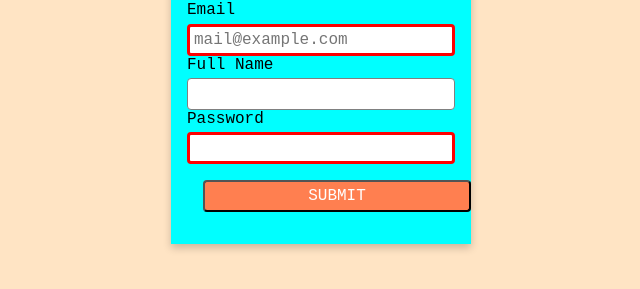
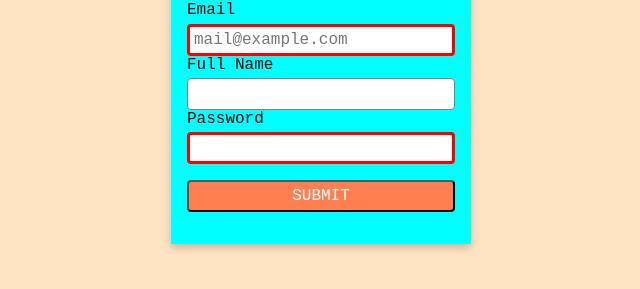
Before and after one commit to taniakononenko23/vscode-git-test56, a plain HTML site: page index.html in a window 1280 px wide. Shown: the part 325-614 px from the top of the page, without its empty margins (319-959 px from the left). Drawn offline with nearby package versions, Linux system fonts and the light colour scheme.

```diff
--- a/styles.css
+++ b/styles.css
@@ -37,7 +37,6 @@
   width: 100%;
   height: 32px;
   background-color: #ff7f50;
-  margin: 16px;
   color: #fff;
   border-radius: 4px;
   text-transform: uppercase;
@@ -48,3 +47,6 @@
 input[type="email"] {
   border: 3px solid red;
 }
+button[type="submit"]{
+  margin: 16px auto;
+}
```
